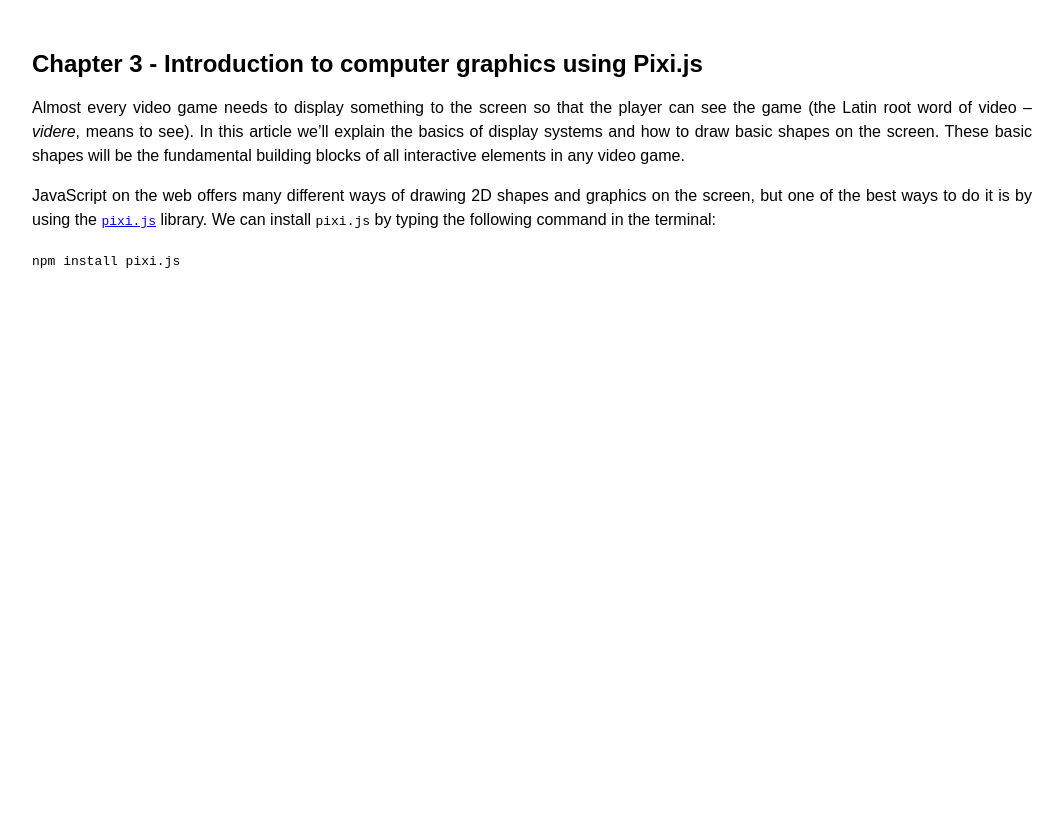
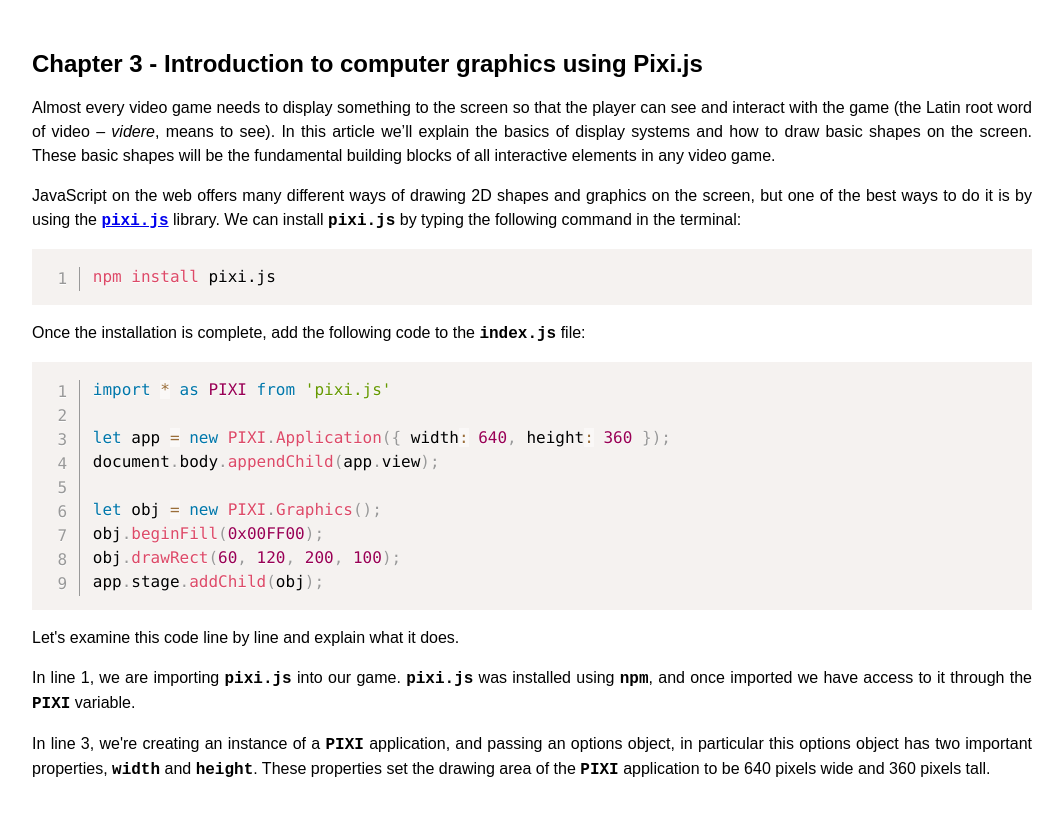
Before and after one commit to suldashi/gamebook, a website: page c3/index.html in a window 1280 px wide. Shown: the whole page, without its empty margins (0-1063 px from the left). Drawn offline with Linux system fonts and the light colour scheme.

Commit message:
got started on chapter 3

```diff
--- a/c3/index.html
+++ b/c3/index.html
@@ -2,23 +2,51 @@
 <html>
 <head>
     <title>Chapter 3 - Introduction to computer graphics using Pixi.js</title>
+    <link rel='stylesheet' href="../prism.css">
     <link rel='stylesheet' href="../style.css">
 </head>
-<body>
+<body class="line-numbers">
     <article>
         <h1>Chapter 3 - Introduction to computer graphics using Pixi.js</h1>
         <p>
-			Almost every video game needs to display something to the screen so that the player
-            can see the game (the Latin root word of video – <em>videre</em>, means to see). In this article we’ll
+			Almost every video game needs to display something to the screen so that the player can see and
+            interact with  the game (the Latin root word of video – <em>videre</em>, means to see). In this article we’ll
             explain the basics of display systems and how to draw basic shapes on the screen. These basic
             shapes will be the fundamental building blocks of all interactive elements in any video game.
 		</p>
         <p>
             JavaScript on the web offers many different ways of drawing 2D shapes and graphics on the screen, but
-            one of the best ways to do it is by using the <a target="_blank" href="https://pixijs.com/"><code>pixi.js</code></a> library. We can
-            install <code>pixi.js</code> by typing the following command in the terminal:
+            one of the best ways to do it is by using the <a target="_blank" href="https://pixijs.com/"><strong class="code-inline">pixi.js</strong></a>
+            library. We can install <strong class="code-inline">pixi.js</strong> by typing the following command in the terminal:
         </p>
-        <pre class="codeblock">npm install pixi.js</pre>
+        <pre><code class="language-shell">npm install pixi.js</code></pre>
+        <p>
+            Once the installation is complete, add the following code to the <strong class="code-inline">index.js</strong> file:
+        </p>
+        <pre><code class="language-js">import * as PIXI from 'pixi.js'
+
+let app = new PIXI.Application({ width: 640, height: 360 });
+document.body.appendChild(app.view);
+
+let obj = new PIXI.Graphics();
+obj.beginFill(0x00FF00);
+obj.drawRect(60, 120, 200, 100);
+app.stage.addChild(obj);</code></pre>
+        <p>
+            Let's examine this code line by line and explain what it does.
+        </p>
+        <p>
+            In line 1, we are importing <strong class="code-inline">pixi.js</strong> into our game. <strong class="code-inline">pixi.js</strong>
+            was installed using <strong class="code-inline">npm</strong>, and once imported we have access to it through the <strong class="code-inline">PIXI</strong>
+            variable.
+        </p>
+        <p>
+            In line 3, we're creating an instance of a <strong class="code-inline">PIXI</strong> application, and passing an options object,
+            in particular this options object has two important properties, <strong class="code-inline">width</strong> and
+            <strong class="code-inline">height</strong>. These properties set the drawing area of the <strong class="code-inline">PIXI</strong>
+            application to be 640 pixels wide and 360 pixels tall.
+        </p>
     </article>
+    <script src="../prism.js"></script>
 </body>
 </html>
```
Also changed, not shown: c1/index.html (+3 -3 lines).
